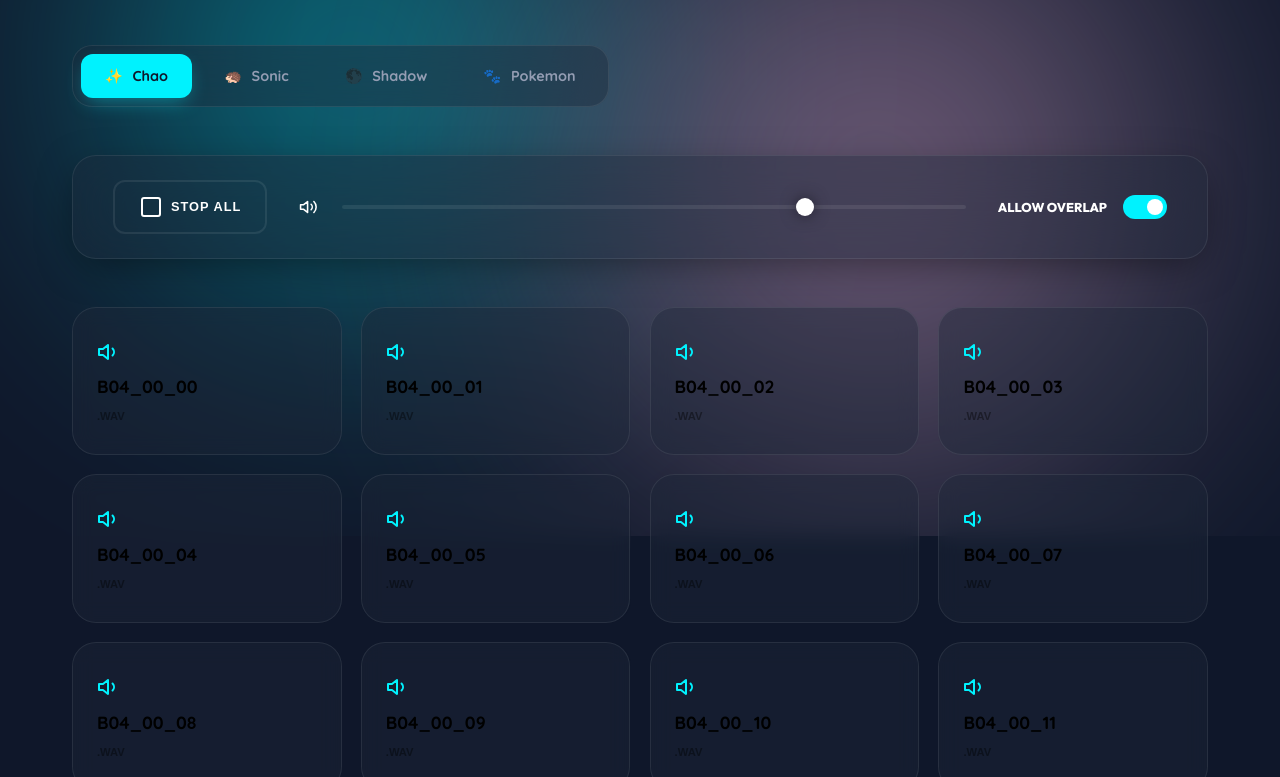
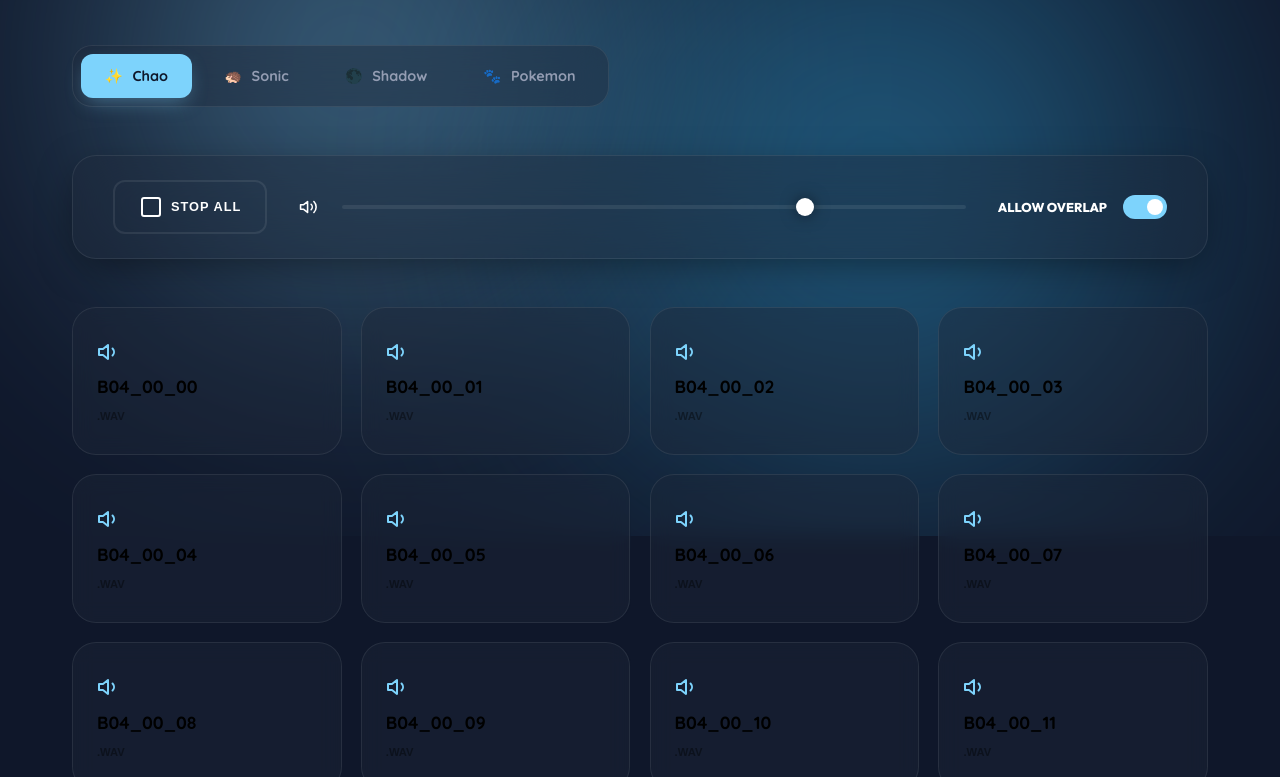
Before and after one commit to pfefferi/Botonera-Discord-Bot, a website: page index.html in a window 1280 px wide. Shown: the part 264-1041 px from the top of the page. Drawn offline with Linux system fonts and the light colour scheme.

Commit message:
feat: refine themes - all dark, remove sonic yellow, chao light blue

```diff
--- a/style.css
+++ b/style.css
@@ -24,29 +24,31 @@
 [data-theme="chao"] {
     --bg-color: #0f172a;
     --container-bg: rgba(30, 41, 59, 0.4);
-    --accent-primary: #00f2fe;
-    --accent-glow: rgba(0, 242, 254, 0.4);
+    --accent-primary: #7dd3fc;
+    /* Light Blue */
+    --accent-glow: rgba(125, 211, 252, 0.4);
     --font-display: 'Quicksand', sans-serif;
     --btn-radius: 24px;
-    --orb-1: #00f2fe;
-    --orb-2: #fbc2eb;
+    --orb-1: #7dd3fc;
+    --orb-2: #38bdf8;
 }
 
 /* 🦔 SONIC THEME */
 [data-theme="sonic"] {
-    --bg-color: #001a4d;
-    --container-bg: rgba(0, 31, 91, 0.5);
-    --accent-primary: #fbff00;
-    --accent-glow: rgba(251, 255, 0, 0.3);
+    --bg-color: #000b1e;
+    --container-bg: rgba(0, 31, 91, 0.3);
+    --accent-primary: #ffffff;
+    /* Removed yellow, using white/silver */
+    --accent-glow: rgba(255, 255, 255, 0.3);
     --font-display: 'Space Grotesk', sans-serif;
     --btn-radius: 8px;
-    --orb-1: #4facfe;
-    --orb-2: #0033cc;
+    --orb-1: #1d4ed8;
+    --orb-2: #1e3a8a;
 }
 
 /* 🌑 SHADOW THEME */
 [data-theme="shadow"] {
-    --bg-color: #0a0a0a;
+    --bg-color: #050505;
     --container-bg: rgba(20, 20, 20, 0.7);
     --accent-primary: #ff4141;
     --accent-glow: rgba(255, 65, 65, 0.4);
@@ -58,17 +60,18 @@
 
 /* 🐾 POKEMON THEME */
 [data-theme="pokemon"] {
-    --bg-color: #f0f0f0;
-    --container-bg: rgba(255, 255, 255, 0.9);
-    --text-primary: #2d2d2d;
-    --text-secondary: #666666;
-    --border-color: rgba(0, 0, 0, 0.1);
-    --accent-primary: #ff1c1c;
-    --accent-glow: rgba(255, 28, 28, 0.2);
+    --bg-color: #0a0a0a;
+    /* Darkened */
+    --container-bg: rgba(28, 28, 28, 0.8);
+    --text-primary: #ffffff;
+    --text-secondary: #a0a0a0;
+    --border-color: rgba(255, 255, 255, 0.1);
+    --accent-primary: #ef4444;
+    --accent-glow: rgba(239, 68, 68, 0.3);
     --font-display: 'Kanit', sans-serif;
     --btn-radius: 12px;
-    --orb-1: #ff1c1c;
-    --orb-2: #ffffff;
+    --orb-1: #ef4444;
+    --orb-2: #1a1a1a;
 }
 
 /* --- BASE STYLES --- */
```
